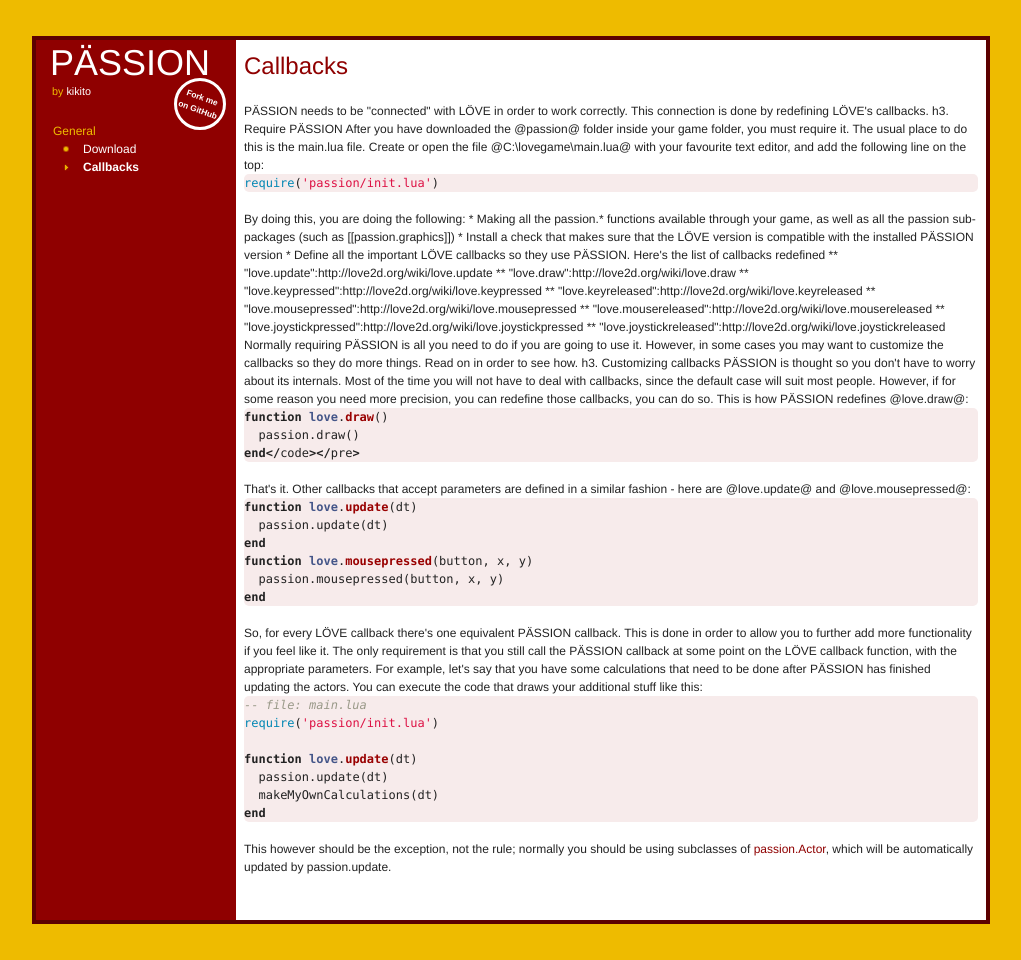
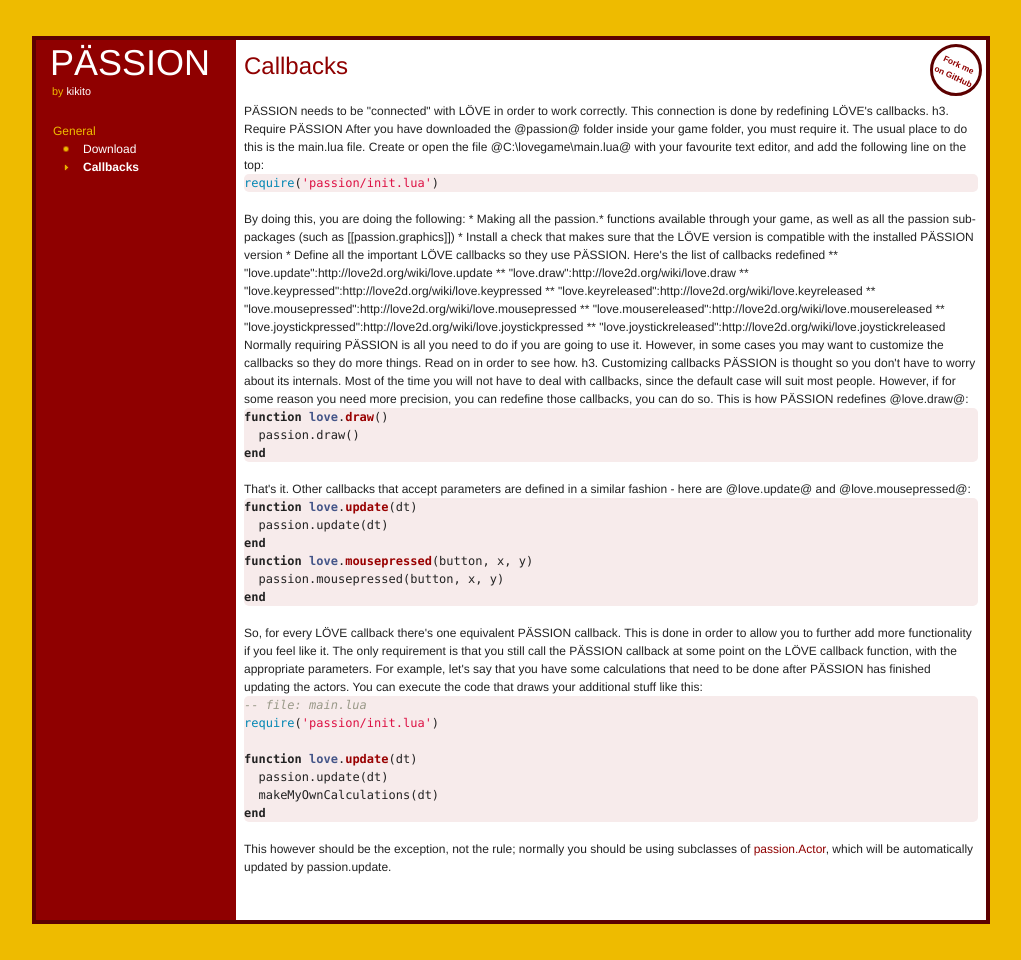
Before and after one commit to kikito/passion, a Jekyll site: the page built from general/_posts/0000-01-01-callbacks.textile, in a window 1280 px wide. Shown: the whole page, without its empty margins (129-1150 px from the left). Built offline with Jekyll 4.4.1, drawn with Linux system fonts in a browser that asks for light colours.

Commit message:
fixed favicon. moved fork-me link to the corner

```diff
--- a/_includes/header.html
+++ b/_includes/header.html
@@ -6,8 +6,8 @@
     <title> {{ site.title }} - {{ page.title }} </title>
 
     <meta http-equiv="Content-Type" content="text/html; charset=UTF-8" />
-    <link rel="icon" type="image/x-icon" href="/images/p.ico" />
-    <link rel="shortcut icon" type="image/x-icon" href="/images/p.ico" />
+    <link rel="icon" type="image/x-icon" href="{{ site.root_path }}/images/p.ico" />
+    <link rel="shortcut icon" type="image/x-icon" href="{{ site.root_path }}/images/p.ico" />
 
     <link href="{{ site.github_url }}/commits/master.atom" rel="alternate" title="PÄSSION Commits" type="application/atom+xml" />
 
@@ -22,10 +22,10 @@
 
   <body>
     <div id="container" class="container">
+      <a href="{{ site.github_url }}" id="fork-me" title="Fork me on GitHub"><span>Fork me on GitHub</span></a>
       <div id="sidebar" class="span-5">
         <div>
           <h1> <a href="{{ site.url }}">{{ site.title }}</a> <span class='small'> by <a href="{{ site.author_url }}">{{ site.author }}</a></span></h1>
-          <a href="{{ site.github_url }}" id="fork-me" title="Fork me on GitHub"><span>Fork me on GitHub</span></a>
           <ul>
           {% for category in site.categories %}
             <li>{{ category[0] | capitalize }}</li>
--- a/css/style.css
+++ b/css/style.css
@@ -15,6 +15,7 @@
 
 .container {
   border: 4px solid #5C0000;
+  position: relative;
   background: white url(../images/background.png) repeat-y left;
   margin-top: 3em;
   margin-bottom: 3em;
@@ -71,19 +72,19 @@
   width: 5.5em;
   height: 5.5em;
   display: block;
-  border: 3px solid white;
+  border: 3px solid #5C0000;
   -moz-border-radius: 4em;
   -webkit-border-radius: 4em;
   border-radius: 4em;
   position: absolute;
-  right: 0;
-  top: 4.5em;
+  right: 0.5em;
+  top: 0.5em;
 }
 
 #fork-me:hover{
-  border-color: #5C0000;
-  background-color: #EEBB00;
-  color: #5C0000;
+  border-color: #8F0000;
+  background-color: #F7EBEB;
+  color: #8F0000;
   text-decoration: none;
 }
 
@@ -93,8 +94,8 @@
   display: block;
   margin: 1.25em 0.25em 1.25em 0.25em;
   text-align: center;
-  -moz-transform: rotate(20deg);
-  -webkit-transform: rotate(20deg);
+  -moz-transform: rotate(25deg);
+  -webkit-transform: rotate(25deg);
 
 }
 
--- a/general/_posts/0000-01-01-callbacks.textile
+++ b/general/_posts/0000-01-01-callbacks.textile
@@ -44,7 +44,7 @@
 {% highlight lua %}
 function love.draw()
   passion.draw()
-end</code></pre>
+end
 {% endhighlight %}
 
 That's it. Other callbacks that accept parameters are defined in a similar fashion - here are @love.update@ and @love.mousepressed@:
```
